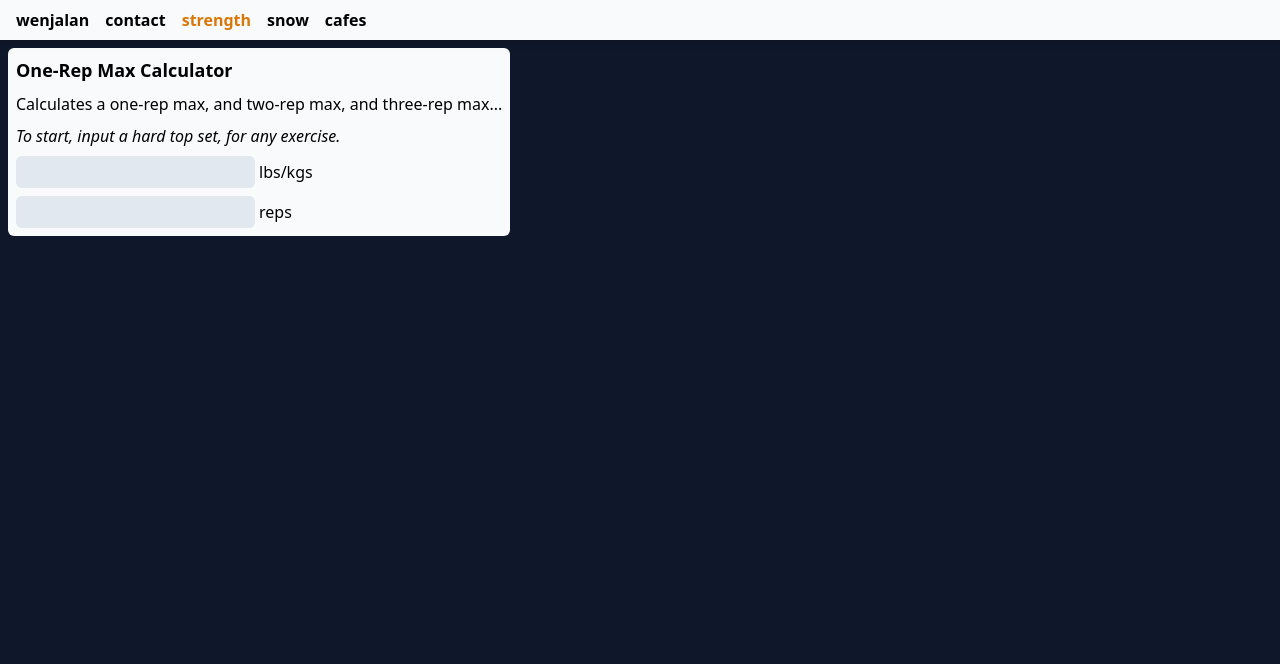
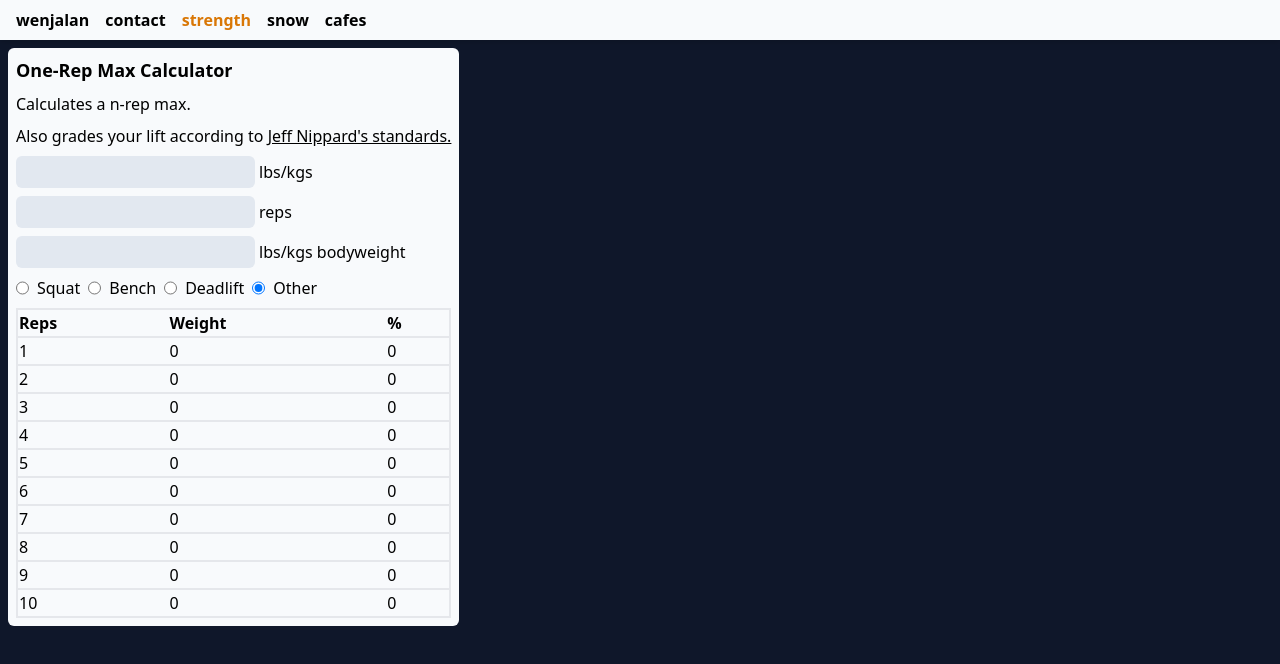
Before and after one commit to wenjalan/wenjalan-site, a Next.js app: page /strength in a window 1280 px wide. Shown: the top 664 px of the page. Built offline with nearby package versions, Linux system fonts and the light colour scheme.

Commit message:
Strength ranking

```diff
--- a/app/strength/page.tsx
+++ b/app/strength/page.tsx
@@ -1,6 +1,21 @@
 'use client'
 import NavBar from "@/app/components/NavBar";
 import { useState } from "react";
+
+enum LIFT {
+  squat = 'squat',
+  bench = 'bench',
+  deadlift = 'deadlift'
+}
+
+enum RANK {
+  novice = 'novice',
+  beginner = 'beginner',
+  intermediate = 'intermediate',
+  advanced = 'advanced',
+  elite = 'elite',
+  freak = 'freak'
+}
 
 export default function OneRepMax() {
   return (
@@ -14,13 +29,27 @@ export default function OneRepMax() {
 function Main() {
   const [weight, setWeight] = useState<number | undefined>()
   const [reps, setReps] = useState<number | undefined>()
+  const [bodyweight, setBodyweight] = useState<number | undefined>()
+  const [lift, setLift] = useState<LIFT | undefined>(undefined)
+  const max = brzycki(weight ?? 0, reps ?? 0)
+  const rank = bodyweight && lift ? getRank(lift, max, bodyweight) : undefined
+
   return (
     <main className="m-2 p-2 bg-slate-50 rounded-md flex flex-col gap-2 sm:w-max">
       <h1 className="font-bold text-lg">One-Rep Max Calculator</h1>
-      <p>Calculates a one-rep max, and two-rep max, and three-rep max...</p>
-      <i>To start, input a hard top set, for any exercise.</i>
-      <Input weight={weight} setWeight={setWeight} reps={reps} setReps={setReps} />
-      {weight && reps ? <Table max={brzycki(weight, reps)}/> : undefined}
+      <p>Calculates a n-rep max.</p>
+      <p>Also grades your lift according to <a className="underline" target="_blank" href="https://jeffnippard.com/blogs/news/how-strong-should-you-be-noob-to-freak-1">Jeff Nippard's standards.</a></p>
+      <Input
+        weight={weight}
+        setWeight={setWeight}
+        reps={reps}
+        setReps={setReps}
+        bodyweight={bodyweight}
+        setBodyweight={setBodyweight}
+        lift={lift}
+        setLift={setLift}
+      />
+      <Table max={max} rank={rank} ratio={bodyweight ? max / bodyweight : 0} />
     </main>
   )
 }
@@ -29,7 +58,11 @@ interface InputProps {
   weight: number | undefined,
   setWeight: (weight: number) => void,
   reps: number | undefined,
-  setReps: (reps: number) => void
+  setReps: (reps: number) => void,
+  bodyweight: number | undefined,
+  setBodyweight: (bodyweight: number) => void,
+  lift: LIFT | undefined,
+  setLift: (lift: LIFT | undefined) => void
 }
 
 function Input(props: InputProps) {
@@ -43,24 +76,62 @@ function Input(props: InputProps) {
         <input value={props.reps || ''} onChange={(e) => props.setReps(e.target.value as unknown as number)} type="number" name="reps" id="reps" className="p-1 rounded-md bg-slate-200" />
         <label htmlFor="reps" className="p-1">reps</label>
       </div>
+      <div>
+        <input value={props.bodyweight || ''} onChange={(e) => props.setBodyweight(e.target.value as unknown as number)} type="number" name="bodyweight" id="bodyweight" className="p-1 rounded-md bg-slate-200" />
+        <label htmlFor="bodyweight" className="p-1">lbs/kgs bodyweight</label>
+      </div>
+      <div className="flex flex-row gap-2">
+        <input type="radio" name="lift" id="squat" value="squat" checked={props.lift === LIFT.squat} onChange={() => props.setLift(LIFT.squat)} />
+        <label htmlFor="squat">Squat</label>
+        <input type="radio" name="lift" id="bench" value="bench" checked={props.lift === LIFT.bench} onChange={() => props.setLift(LIFT.bench)} />
+        <label htmlFor="bench">Bench</label>
+        <input type="radio" name="lift" id="deadlift" value="deadlift" checked={props.lift === LIFT.deadlift} onChange={() => props.setLift(LIFT.deadlift)} />
+        <label htmlFor="deadlift">Deadlift</label>
+        <input type="radio" name="lift" id="other" value="other" checked={props.lift === undefined} onChange={() => props.setLift(undefined)} />
+        <label htmlFor="other">Other</label>
+      </div>
     </form>
   )
 }
 
 interface TableProps {
-  max: number
+  max: number,
+  rank: RANK | undefined,
+  ratio: number | undefined
 }
 
 function Table(props: TableProps) {
-  const repRange = [1, 20]
+  const repRange = [1, 10]
   const rows = []
   for (let i = repRange[0]; i <= repRange[1]; i++) {
     rows.push(<TableRow key={i} max={props.max} reps={i} />)
   }
+
+  const getColorForRank = (rank: RANK | undefined) => {
+    switch (rank) {
+      case RANK.novice:
+        return 'bg-green-300'
+      case RANK.beginner:
+        return 'bg-blue-300'
+      case RANK.intermediate:
+        return 'bg-purple-300'
+      case RANK.advanced:
+        return 'bg-yellow-300'
+      case RANK.elite:
+        return 'bg-red-300'
+      case RANK.freak:
+        return 'bg-red-300'
+      default:
+        return 'bg-slate-200'
+    }
+  }
+
   return (
-    <table className="border-2 table-fixed sm:max-w-full">
+    <>
+      {props.rank ? <h1 className={`font-bold text-lg text-center rounded-md ${getColorForRank(props.rank)}`}>{`${props.rank.toUpperCase()} (${props.ratio ? Math.round(props.ratio * 100) / 100 : 0}x)`}</h1> : null}
+      <table className="border-2 table-fixed">
         <thead className="border-2">
-        <tr>
+          <tr className="border-2 text-left">
             <th>Reps</th>
             <th>Weight</th>
             <th>%</th>
@@ -70,6 +141,7 @@ function Table(props: TableProps) {
           {rows}
         </tbody>
       </table>
+    </>
   )
 }
 
@@ -80,7 +152,7 @@ interface TableRowProps {
 
 function TableRow(props: TableRowProps) {
   const weight = Math.round(maxWeight(props.max, props.reps))
-  const percent = Math.round(weight / props.max * 100)
+  const percent = props.max ? Math.round(weight / props.max * 100) : 0
   return (
     <tr className="border-2">
       <td>{props.reps}</td>
@@ -105,3 +177,49 @@ function maxWeight(max: number, reps: number) {
 function maxReps(max: number, weight: number) {
   return -(36 * weight / max) + 37
 }
+
+// source: https://jeffnippard.com/blogs/news/how-strong-should-you-be-noob-to-freak-1
+function getRankSquat(max: number, bodyweight: number): RANK {
+  const ratio = max / bodyweight
+  if (max < 135) return RANK.novice
+  if (ratio < 1.25) return RANK.beginner
+  if (ratio < 1.75) return RANK.intermediate
+  if (ratio < 2.5) return RANK.advanced
+  if (ratio < 3) return RANK.elite
+  return RANK.freak
+}
+
+// source: https://jeffnippard.com/blogs/news/how-strong-should-you-be-noob-to-freak-1
+function getRankBench(max: number, bodyweight: number): RANK {
+  const ratio = max / bodyweight
+  if (max < 95) return RANK.novice
+  if (ratio < 1.25) return RANK.beginner
+  if (ratio < 1.75) return RANK.intermediate
+  if (ratio < 2.5) return RANK.advanced
+  if (ratio < 3) return RANK.elite
+  return RANK.freak
+}
+
+// source: https://jeffnippard.com/blogs/news/how-strong-should-you-be-noob-to-freak-1
+function getRankDeadlift(max: number, bodyweight: number): RANK {
+  const ratio = max / bodyweight
+  if (max < 225) return RANK.novice
+  if (ratio < 1.5) return RANK.beginner
+  if (ratio < 2.25) return RANK.intermediate
+  if (ratio < 3) return RANK.advanced
+  if (ratio < 3.5) return RANK.elite
+  return RANK.freak
+}
+
+function getRank(lift: LIFT, max: number, bodyweight: number): RANK {
+  switch (lift) {
+    case LIFT.squat:
+      return getRankSquat(max, bodyweight)
+    case LIFT.bench:
+      return getRankBench(max, bodyweight)
+    case LIFT.deadlift:
+      return getRankDeadlift(max, bodyweight)
+    default:
+      return RANK.novice
+  }
+}
```
Lines whose indentation alone changed are shown as unchanged.
